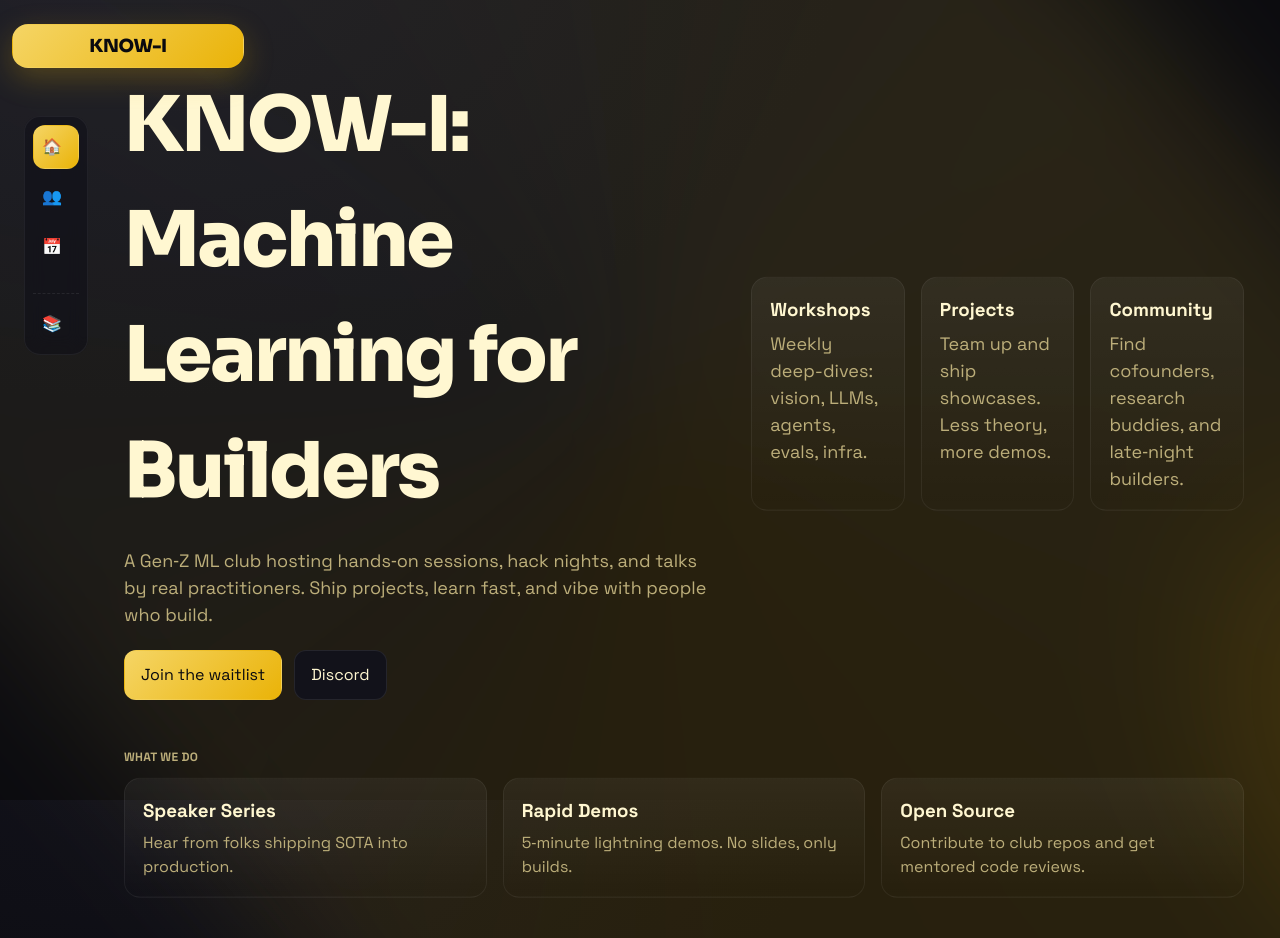
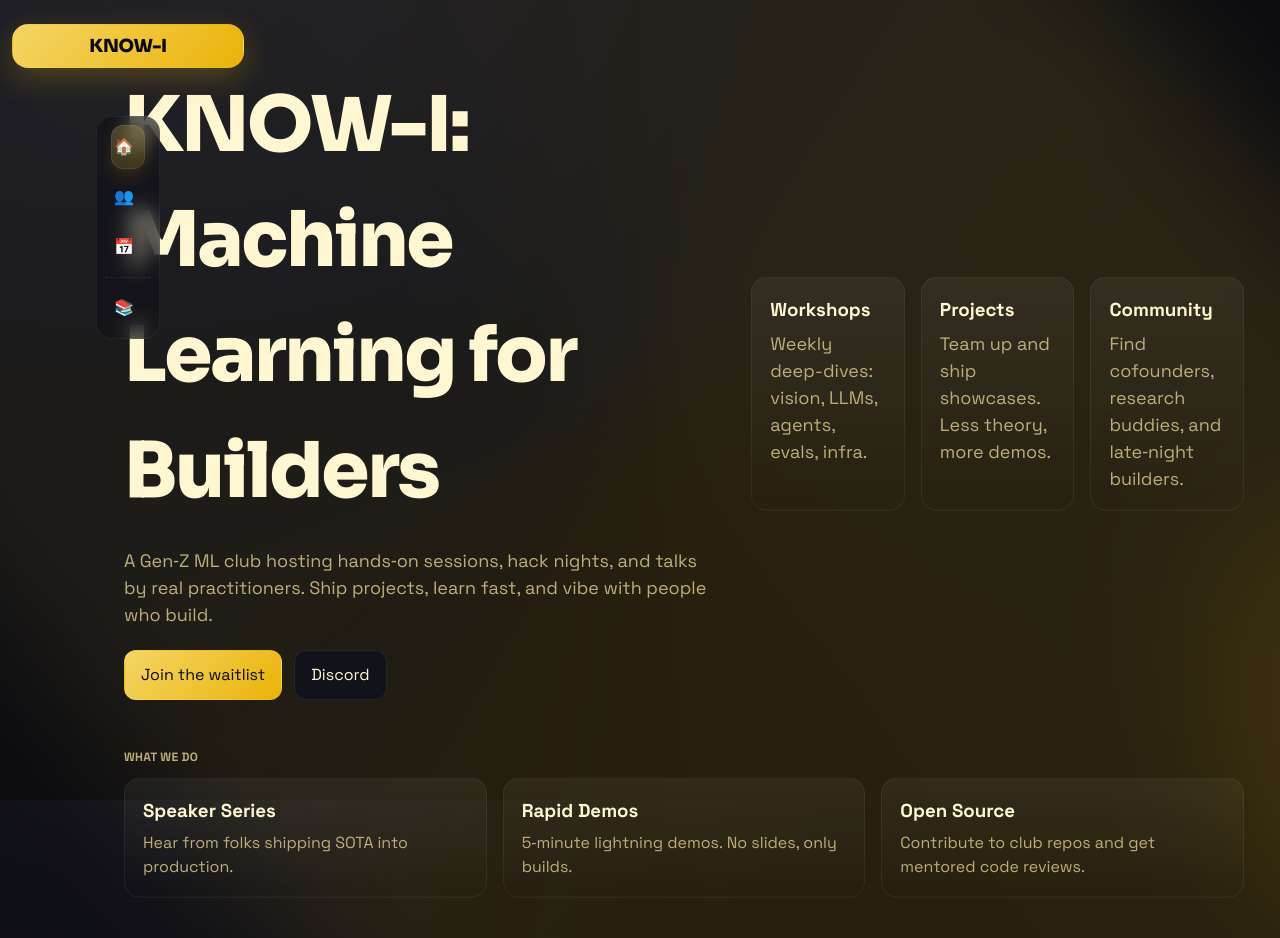
Before and after one commit to kartheesan05/knowi-2025, a React (Vite) app: page / in a window 1280 px wide. Built offline with nearby package versions, Linux system fonts and the light colour scheme.

Commit message:
navbar style

```diff
--- a/src/App.jsx
+++ b/src/App.jsx
@@ -1,4 +1,5 @@
-import { NavLink, Outlet, Route, Routes } from 'react-router-dom'
+import { useEffect, useRef, useState } from 'react'
+import { NavLink, Outlet, Route, Routes, useLocation } from 'react-router-dom'
 import ari from './assets/team/ari.svg'
 import jordan from './assets/team/jordan.svg'
 import samira from './assets/team/samira.svg'
@@ -14,27 +15,81 @@ function BrandBubble() {
 }
 
 function LeftNav() {
+  const location = useLocation()
+  const containerRef = useRef(null)
+  const itemRefs = useRef([])
+  const [hoverTop, setHoverTop] = useState(null)
+  const [hoverHeight, setHoverHeight] = useState(0)
+
+  const primaryItems = [
+    { type: 'link', to: '/', label: 'Home', icon: '🏠', end: true },
+    { type: 'link', to: '/team', label: 'Team', icon: '👥' },
+    { type: 'link', to: '/events', label: 'Events', icon: '📅' },
+  ]
+  const secondaryItems = [
+    { type: 'a', href: '#resources', label: 'Resources', icon: '📚' },
+  ]
+
+  const updateHighlightToActive = () => {
+    const activeIndex = primaryItems.findIndex((item) => {
+      if (item.to === '/') return location.pathname === '/'
+      return location.pathname.startsWith(item.to)
+    })
+    if (activeIndex >= 0 && itemRefs.current[activeIndex]) {
+      const el = itemRefs.current[activeIndex]
+      setHoverTop(el.offsetTop)
+      setHoverHeight(el.offsetHeight)
+    } else {
+      setHoverTop(null)
+    }
+  }
+
+  useEffect(() => {
+    updateHighlightToActive()
+    // eslint-disable-next-line react-hooks/exhaustive-deps
+  }, [location.pathname])
+
+  const handleEnter = (index) => () => {
+    const el = itemRefs.current[index]
+    if (!el) return
+    setHoverTop(el.offsetTop)
+    setHoverHeight(el.offsetHeight)
+  }
+  const handleLeave = () => {
+    updateHighlightToActive()
+  }
+
   return (
-    <nav className="floating-nav collapsed-hover">
+    <nav ref={containerRef} className="floating-nav collapsed-hover" onMouseLeave={handleLeave}>
+      <div className="nav-inner">
+        <div className="nav-highlight" style={{
+          opacity: hoverTop == null ? 0 : 1,
+          transform: hoverTop == null ? 'translateY(0)' : `translateY(${hoverTop}px)`,
+          height: hoverHeight || 0,
+        }} />
         <div className="nav-group primary">
-        <NavLink to="/" end className={({ isActive }) => `nav-item ${isActive ? 'active' : ''}`}>
-          <span className="icon" aria-hidden>🏠</span>
-          <span className="label">Home</span>
+          {primaryItems.map((item, i) => (
+            <NavLink
+              key={item.label}
+              to={item.to}
+              end={item.end}
+              className={({ isActive }) => `nav-item ${isActive ? 'active' : ''}`}
+              ref={(el) => (itemRefs.current[i] = el)}
+              onMouseEnter={handleEnter(i)}
+            >
+              <span className="icon" aria-hidden>{item.icon}</span>
+              <span className="label">{item.label}</span>
             </NavLink>
-        <NavLink to="/team" className={({ isActive }) => `nav-item ${isActive ? 'active' : ''}`}>
-          <span className="icon" aria-hidden>👥</span>
-          <span className="label">Team</span>
-        </NavLink>
-        <NavLink to="/events" className={({ isActive }) => `nav-item ${isActive ? 'active' : ''}`}>
-          <span className="icon" aria-hidden>📅</span>
-          <span className="label">Events</span>
-        </NavLink>
+          ))}
         </div>
         <div className="nav-group secondary">
-        <a className="nav-item" href="#resources">
-          <span className="icon" aria-hidden>📚</span>
-          <span className="label">Resources</span>
+          {secondaryItems.map((item) => (
+            <a key={item.label} className="nav-item" href={item.href}>
+              <span className="icon" aria-hidden>{item.icon}</span>
+              <span className="label">{item.label}</span>
             </a>
+          ))}
+        </div>
       </div>
     </nav>
   )
@@ -45,7 +100,9 @@ function Shell() {
     <div className="page-shell">
       <div className="left-rail">
         <BrandBubble />
+        <div className="nav-slot">
           <LeftNav />
+        </div>
       </div>
       <div className="content-wrap">
         <Outlet />
--- a/src/index.css
+++ b/src/index.css
@@ -69,8 +69,7 @@ a {
 }
 
 .floating-nav {
-  position: sticky;
-  top: 24px;
+  position: relative;
   align-self: start;
   height: auto;
   margin: 24px;
@@ -93,6 +92,26 @@ a {
   background: rgba(20, 20, 28, 0.7);
   border-color: rgba(255, 255, 255, 0.08);
   transform: translateY(-2px);
+}
+
+/* Keep nav fixed relative to viewport height without scrolling with content */
+.left-rail { position: sticky; top: 0; align-self: start; height: 100vh; }
+.brand-bubble { top: 24px; }
+.nav-slot { display: grid; place-items: center; }
+.floating-nav { /* centered via .nav-slot; no sticky top */ transform: translateZ(0); }
+.nav-inner { position: relative; }
+.nav-highlight {
+  position: absolute;
+  left: 6px;
+  right: 6px;
+  top: 0;
+  height: 44px;
+  border-radius: 12px;
+  background: linear-gradient(135deg, rgba(245, 213, 101, 0.22), rgba(234, 179, 8, 0.18));
+  box-shadow: inset 0 0 0 1px rgba(255, 255, 255, 0.08), 0 8px 20px rgba(234, 179, 8, 0.15);
+  z-index: 0;
+  pointer-events: none;
+  transition: transform 260ms cubic-bezier(.2,.9,.2,1), height 180ms ease, opacity 180ms ease;
 }
 
 .nav-group { display: grid; gap: 6px; }
@@ -135,12 +154,10 @@ a {
   transition: color 160ms ease, border-color 160ms ease, transform 160ms ease,
     padding 240ms cubic-bezier(.2,.8,.2,1);
   border: 1px solid transparent;
+  position: relative;
+  z-index: 1;
 }
-.nav-item:hover {
-  color: var(--text);
-  border-color: rgba(255, 255, 255, 0.12);
-  transform: translateY(-1px);
-}
+.nav-item:hover { color: var(--text); }
 .floating-nav.collapsed-hover .nav-item .label { display: none; }
 .floating-nav.collapsed-hover:hover .nav-item .label { display: inline; }
 .floating-nav.collapsed-hover:hover .nav-item {
@@ -148,10 +165,7 @@ a {
   padding: 0 10px;
 }
 .floating-nav.collapsed-hover:hover .nav-item .icon { margin-right: 10px; }
-.nav-item.active {
-  color: #0a0a0f;
-  background: linear-gradient(135deg, var(--accent), var(--accent-2));
-}
+.nav-item.active { color: var(--text); background: transparent; }
 .nav-item .icon {
   width: 18px;
   text-align: center;
```
Lines whose indentation alone changed are shown as unchanged.
